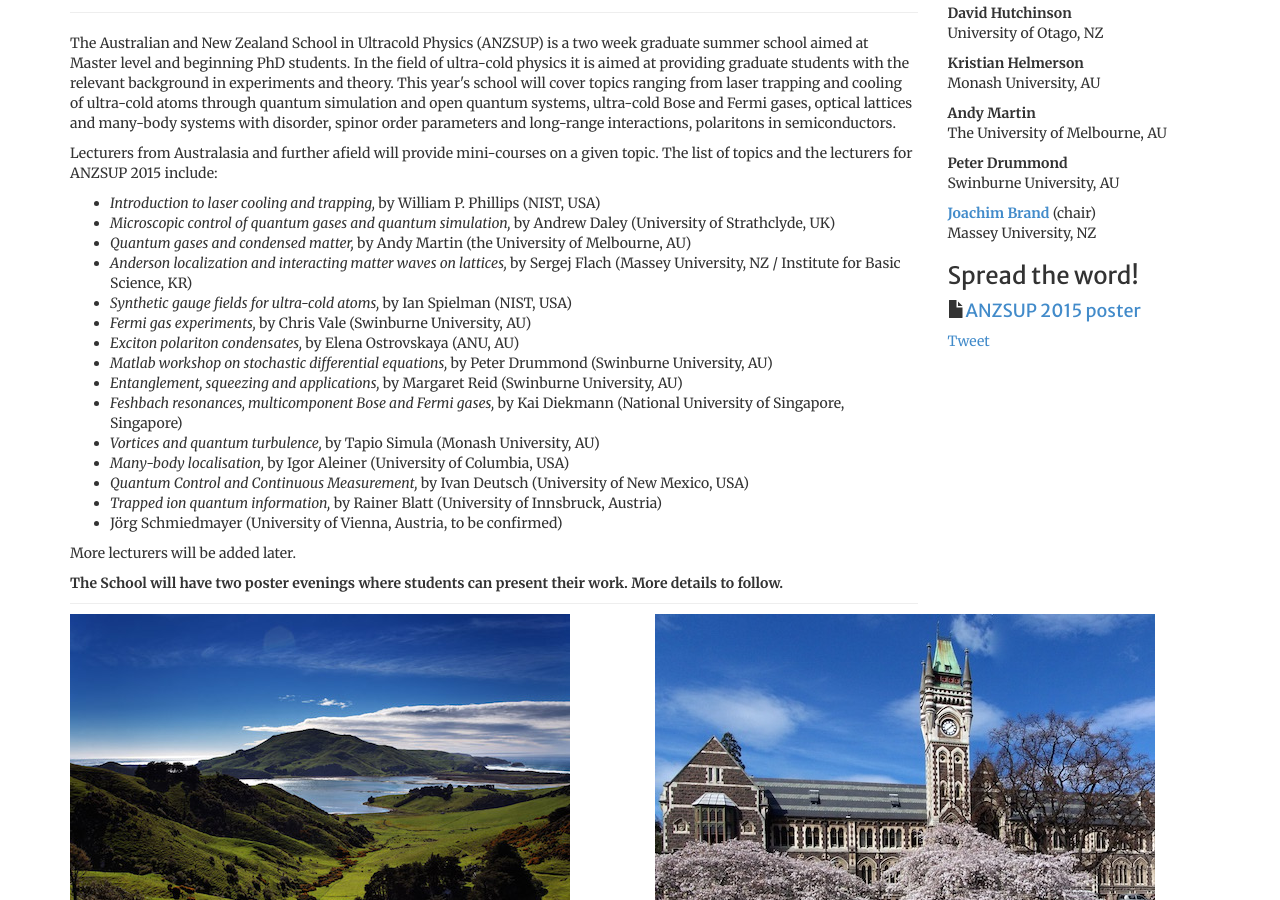
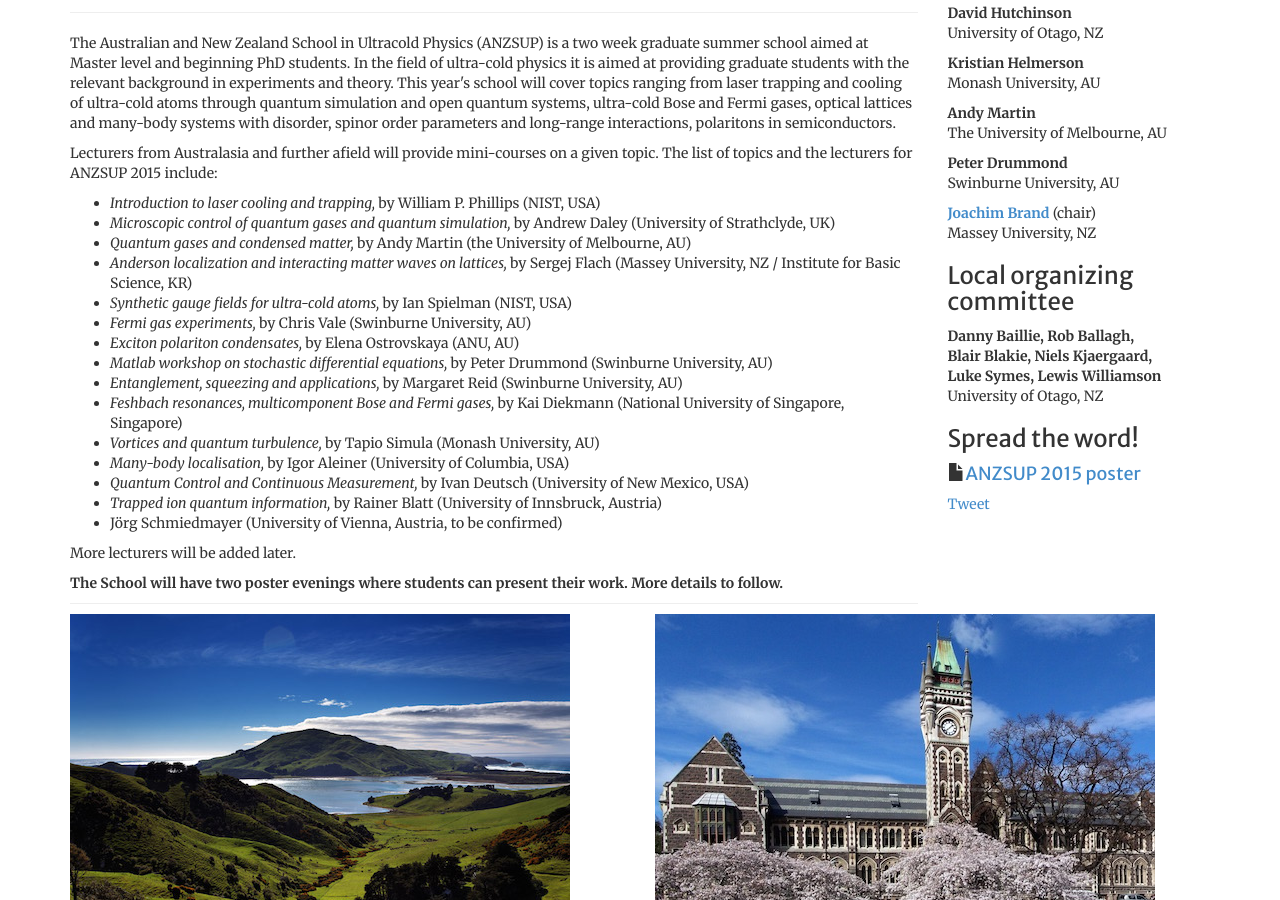
Before and after one commit to anzsup/anzsup.github.io, a Jekyll site: the page built from index.html, in a window 1280 px wide and 900 px high, scrolled down 458 px. Built offline with Jekyll 4.4.1, drawn with Linux system fonts in a browser that asks for light colours; comment, search, counter and statistics services are not loaded.

Commit message:
index: added local organizing committee members

```diff
--- a/index.html
+++ b/index.html
@@ -104,6 +104,12 @@ group_position: 1
         <p><a href="mailto:j.brand@massey.ac.nz"><strong>Joachim Brand</strong></a> (chair)<br>
         Massey University, NZ</p>
 
+        <h3>Local organizing committee</h3>
+
+        <p><strong>Danny&nbsp;Baillie, Rob&nbsp;Ballagh, Blair&nbsp;Blakie, Niels&nbsp;Kjaergaard, Luke&nbsp;Symes, Lewis&nbsp;Williamson</strong><br/>
+        University of Otago, NZ</p>
+
+
         <h3>Spread the word!</h3>
 
         <h4><span class="glyphicon glyphicon-file"></span><a href="poster.pdf">ANZSUP 2015 poster</a></h4>
```
